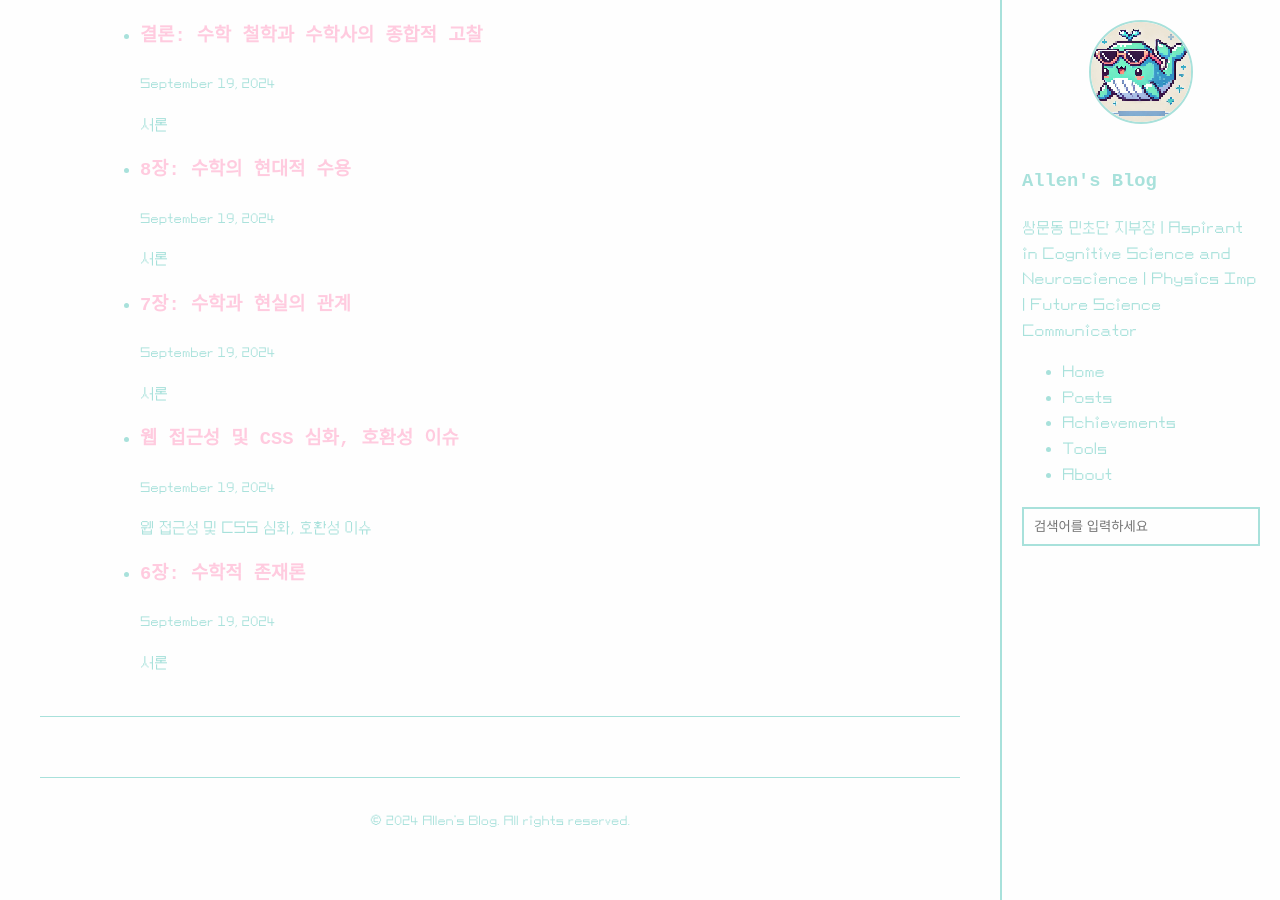
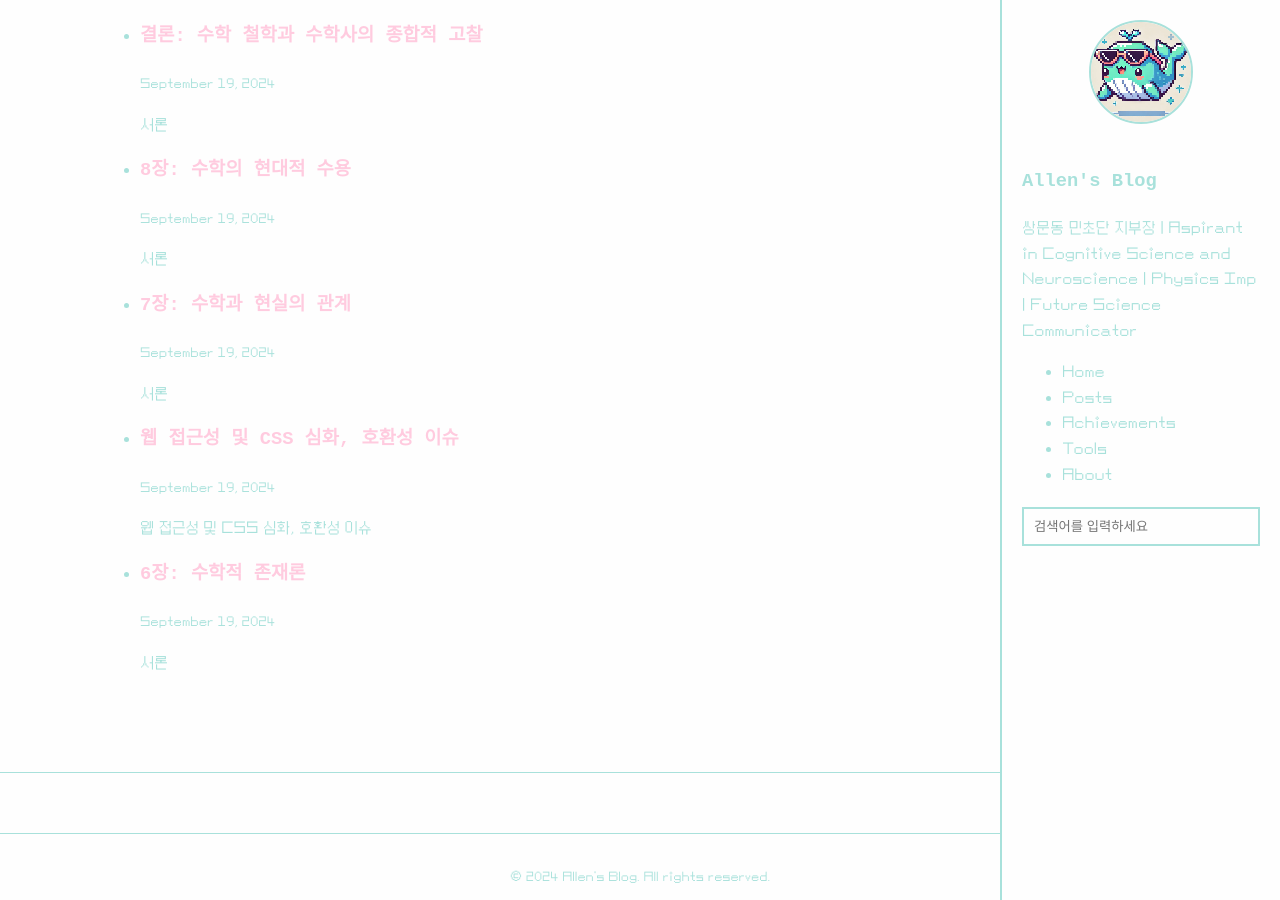
Before and after one commit to allenkang92/allenkang92.github.io, a Jekyll site: the page built from index.html, in a window 1280 px wide and 900 px high, scrolled down 359 px. Built offline with Jekyll 4.4.1, drawn with Linux system fonts in a browser that asks for light colours; some web fonts are replaced.

Commit message:
디폴트 파일 수정

```diff
--- a/_layouts/default.html
+++ b/_layouts/default.html
@@ -10,16 +10,16 @@
             <main class="main-content" role="main">
                 {{ content }}
             </main>
-
-            <footer>
-                {% include footer.html %}
-            </footer>
         </div>
 
-          <aside class="sidebar-right">
-        {% include header.html %}
-    </aside>
-  </div>
+        <aside class="sidebar-right">
+            {% include header.html %}
+        </aside>
+    </div>
+
+    <footer>
+        {% include footer.html %}
+    </footer>
 
     <!-- 검색 및 필터링 스크립트 -->
     <script>
```
